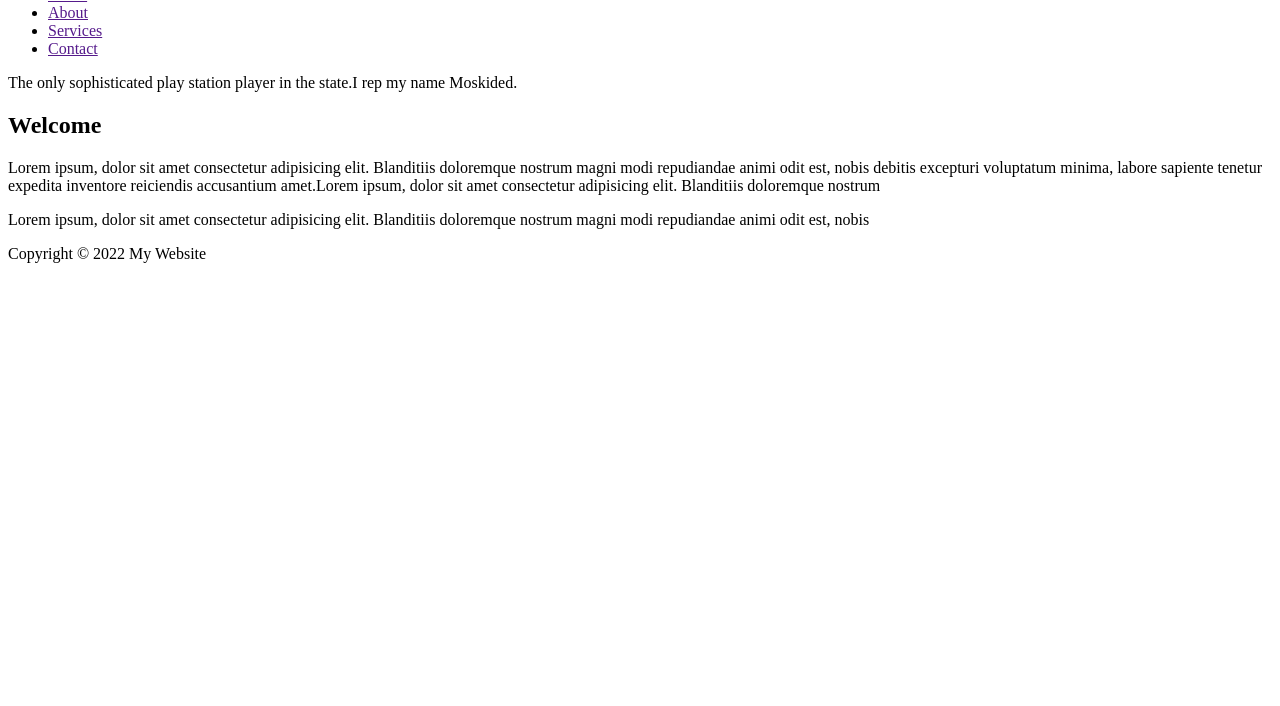
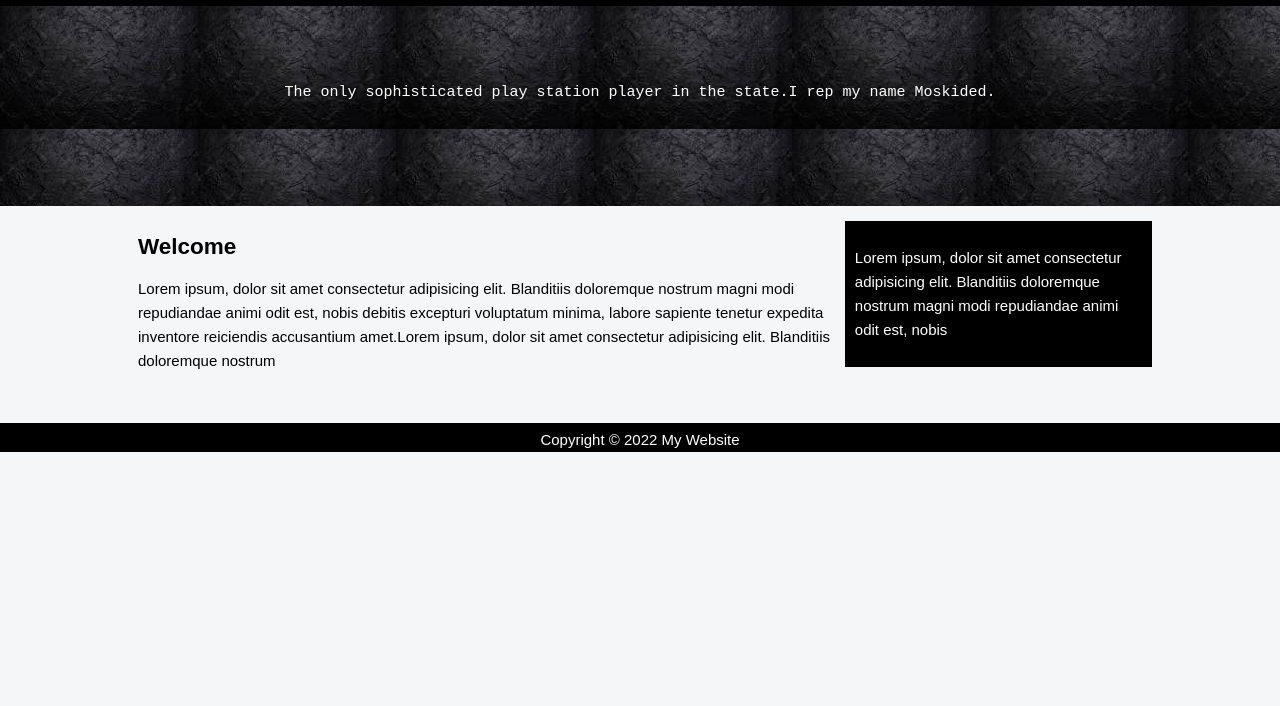
Before and after one commit to moskided/responsive-webpage, a plain HTML site: page index.html in a window 1280 px wide. Shown: the part 94-800 px from the top of the page. Drawn offline with Linux system fonts and the light colour scheme; the site is published under a folder, as on GitHub Pages, so addresses that start at the root find nothing.

Commit message:
readjusted

```diff
--- a/html/index.html
+++ b/index.html
@@ -9,7 +9,7 @@
       name="description"
       content="a little content about my personal website"
     />
-    <link rel="stylesheet" href="/css/main.css" type="text/css" />
+    <link rel="stylesheet" href="main.css" type="text/css" />
     <title>My Website</title>
   </head>
   <body>
--- a/css/main.css
+++ b/main.css
@@ -16,7 +16,7 @@ body {
     overflow: hidden;
 }
 #upper {
-    background-image: url(/images/download.jpg);
+    background-image: url(download.jpg);
     height: 200px;
 }
 .section-1 {
```
Also changed, not shown: download.jpg (renamed from images/download.jpg).
